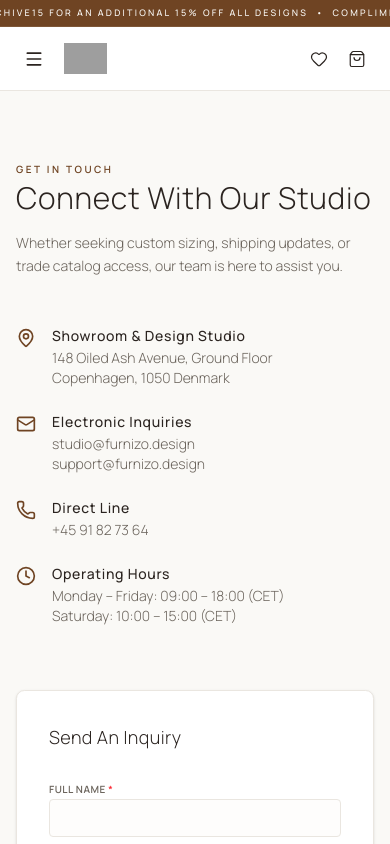
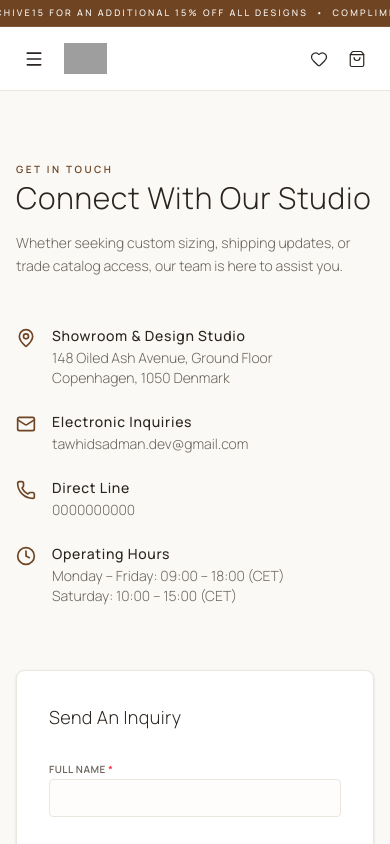
Before and after one commit to thedevsadd/Furnizo, a Next.js app: page /contact in a window 390 px wide. Shown: the top 844 px of the page. Built offline with nearby package versions, Linux system fonts and the light colour scheme; grey boxes are pictures that could not be loaded.

Commit message:
feat: replace mock studio emails with tawhidsadman.dev@gmail.com and phone with 0000000000 on Contact page

```diff
--- a/app/contact/page.tsx
+++ b/app/contact/page.tsx
@@ -75,8 +75,7 @@ export default function ContactPage() {
                 <Mail className="text-furnizo-brown h-5 w-5 mt-0.5 flex-shrink-0" />
                 <div>
                   <h4 className="font-medium text-furnizo-charcoal mb-0.5">Electronic Inquiries</h4>
-                  <p className="hover:text-furnizo-brown transition-colors cursor-pointer">studio@furnizo.design</p>
-                  <p className="hover:text-furnizo-brown transition-colors cursor-pointer">support@furnizo.design</p>
+                  <p className="hover:text-furnizo-brown transition-colors cursor-pointer">tawhidsadman.dev@gmail.com</p>
                 </div>
               </div>
 
@@ -84,7 +83,7 @@ export default function ContactPage() {
                 <Phone className="text-furnizo-brown h-5 w-5 mt-0.5 flex-shrink-0" />
                 <div>
                   <h4 className="font-medium text-furnizo-charcoal mb-0.5">Direct Line</h4>
-                  <p className="hover:text-furnizo-brown transition-colors cursor-pointer">+45 91 82 73 64</p>
+                  <p className="hover:text-furnizo-brown transition-colors cursor-pointer">0000000000</p>
                 </div>
               </div>
 
```
